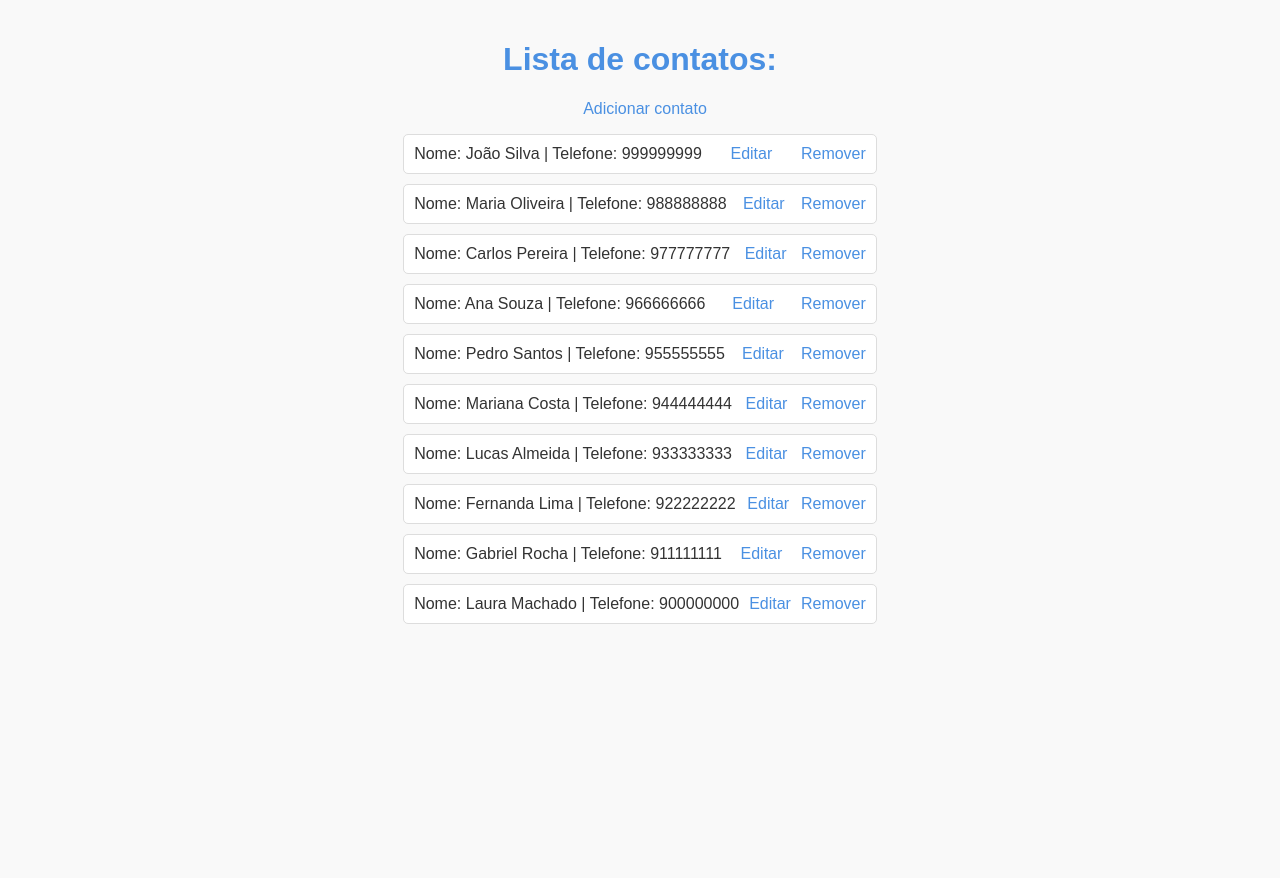
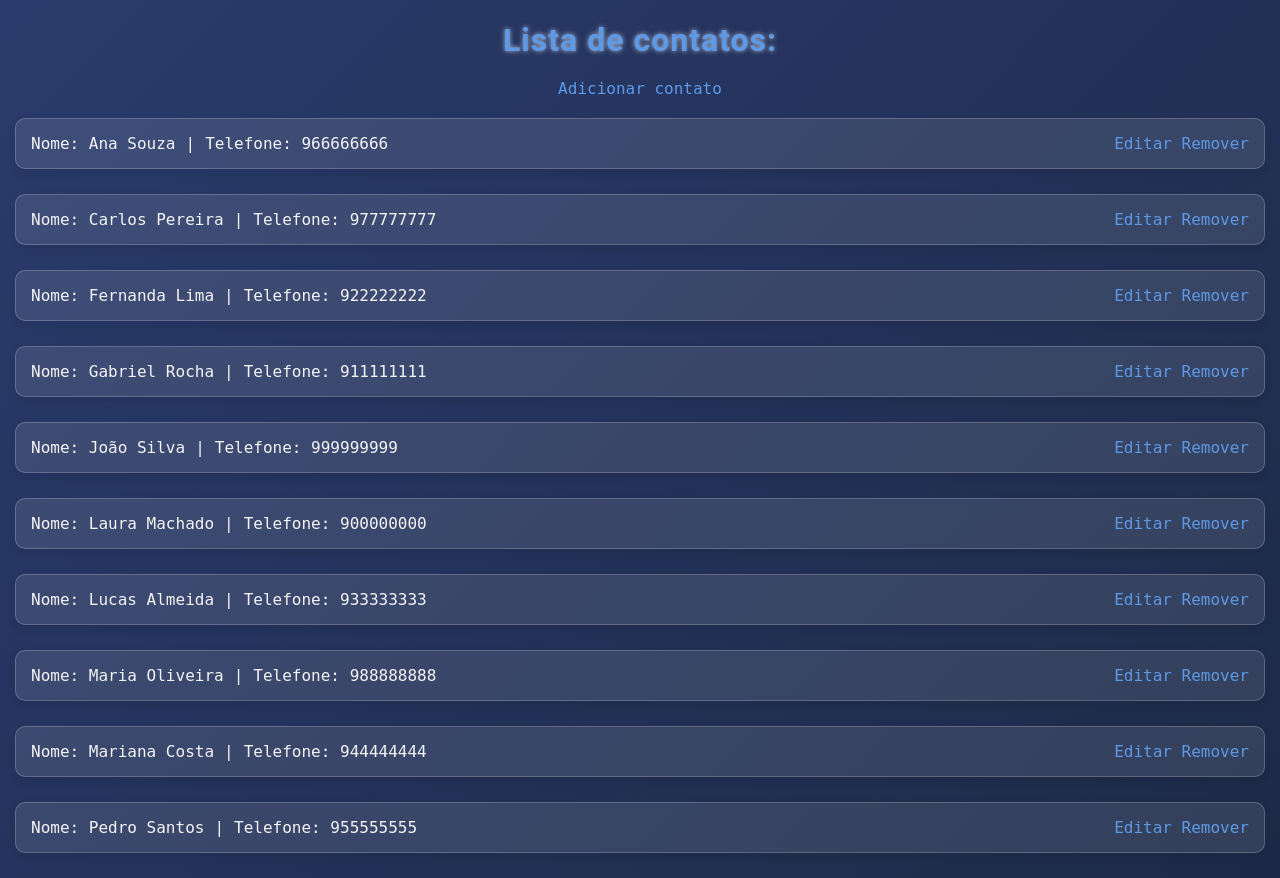
Before and after one commit to LucasPinheiroMachado/Lista-de-Contatos, a PHP site: page / in a window 1280 px wide. Before the commit the page ends 624 px from the top, so only its background shows below. Run offline with PHP 8.4, Linux system fonts and the light colour scheme; data comes from the database, SQL or seed files in the repository.

Commit message:
att layout

```diff
--- a/css/main.css
+++ b/css/main.css
@@ -1,79 +1,214 @@
+/* Corpo da página */
 body {
-    font-family: Arial, sans-serif;
-    margin: 20px;
-    padding: 0;
-    background-color: #f9f9f9;
-    color: #333;
+  font-family: 'Source Code Pro', monospace;
+  margin: 0;
+  padding: 0;
+  background: linear-gradient(135deg, #2a3b6d, #1d2a47);
+  color: #f4f4f4;
+  display: flex;
+  justify-content: center;
+  align-items: center;
+  flex-direction: column;
+  min-height: 100vh;
+  padding: 0 15px; /* Padding nas laterais */
+}
+
+/* Títulos */
+h1,
+h2 {
+  color: #5e99e6;
+  text-shadow: 0 0 5px rgba(255, 255, 255, 0.6);
+  font-family: 'Roboto', sans-serif;
+  letter-spacing: 1px;
+  margin-bottom: 20px; /* Espaçamento entre o título e o botão */
+}
+
+/* Links */
+a {
+  color: #5e99e6;
+  text-decoration: none;
+  transition: all 0.3s ease;
+}
+
+#link-add {
+  margin-bottom: 20px;
+}
+
+a:hover {
+  text-decoration: underline;
+  color: #88b5e8;
+}
+
+/* Lista */
+ul {
+  list-style: none;
+  padding: 0;
+  margin: 0;
+  width: 100%;
+}
+
+/* Contatos */
+li {
+  background: rgba(255, 255, 255, 0.1);
+  border: 1px solid rgba(255, 255, 255, 0.2);
+  padding: 15px;
+  margin-bottom: 25px; /* Espaçamento maior entre os contatos */
+  border-radius: 10px;
+  display: flex;
+  justify-content: space-between;
+  align-items: center;
+  box-shadow: 0 4px 10px rgba(0, 0, 0, 0.1);
+  transition: all 0.3s ease;
+}
+
+#nameTel {
+  display: flex;
+  justify-content: flex-start;
+  align-items: flex-start;
+  flex-direction: row;
+}
+
+#sep{
+  margin-left: 10px;
+  margin-right: 10px;
+}
+
+li:hover {
+  background: rgba(255, 255, 255, 0.15);
+  transform: translateY(-3px);
+}
+
+button.edit,
+button.remove {
+  margin-left: 15px;
+  padding: 8px 15px;
+  font-size: 14px;
+  border-radius: 5px;
+  background-color: #ff6f61;
+  color: white;
+  border: none;
+  cursor: pointer;
+  transition: background-color 0.3s ease;
+}
+
+button.edit:hover,
+button.remove:hover {
+  background-color: #d45e51;
+}
+
+/* Botão Adicionar Contato */
+button.add-contact {
+  background-color: #5e99e6;
+  color: #fff;
+  border: none;
+  padding: 12px 25px;
+  border-radius: 8px;
+  font-size: 16px;
+  cursor: pointer;
+  box-shadow: 0 4px 8px rgba(0, 0, 0, 0.1);
+  transition: background-color 0.3s ease, transform 0.3s ease;
+  margin-bottom: 20px; /* Espaçamento entre os contatos e o botão */
+}
+
+button.add-contact:hover {
+  background-color: #357ab8;
+  transform: translateY(-2px);
+}
+
+/* Contêiner do formulário */
+.form-container {
+  width: 100%;
+  display: flex;
+  justify-content: center;
+  align-items: center;
+  flex-direction: column;
+  margin-top: 40px;
+}
+
+/* Estilos para o formulário */
+form {
+  background: rgba(255, 255, 255, 0.1);
+  padding: 25px;
+  border: 1px solid rgba(255, 255, 255, 0.2);
+  border-radius: 10px;
+  max-width: 450px;
+  box-shadow: 0 6px 15px rgba(0, 0, 0, 0.2);
+  width: 90%;
+  transition: all 0.3s ease;
+}
+
+form:hover {
+  transform: translateY(-5px);
+}
+
+/* Inputs */
+input[type='text'],
+input[type='tel'] {
+  width: calc(100% - 20px);
+  padding: 12px;
+  margin-bottom: 20px;
+  border: 1px solid rgba(255, 255, 255, 0.2);
+  border-radius: 8px;
+  font-size: 14px;
+  background: rgba(255, 255, 255, 0.05);
+  color: #fff;
+  transition: all 0.3s ease;
+}
+
+input[type='text']:focus,
+input[type='tel']:focus {
+  border-color: #5e99e6;
+  outline: none;
+  background: rgba(255, 255, 255, 0.1);
+}
+
+/* Centralizando o botão enviar */
+button[type='submit'] {
+  background-color: #5e99e6;
+  color: white;
+  border: none;
+  padding: 12px 25px;
+  border-radius: 8px;
+  font-size: 16px;
+  cursor: pointer;
+  display: block;
+  width: 100%;
+  margin-top: 20px;
+  transition: background-color 0.3s ease, transform 0.3s ease;
+}
+
+button[type='submit']:hover {
+  background-color: #357ab8;
+  transform: translateY(-2px);
+}
+
+/* Responsividade */
+@media (max-width: 768px) {
+  body {
+    padding: 10px;
+  }
+
+  form {
+    width: 90%;
+    max-width: none;
+  }
+
+  button {
+    padding: 10px 20px;
+    font-size: 14px;
+  }
+
+  li {
+    flex-direction: column;
+    align-items: center;
+  }
+  #nameTel {
     display: flex;
     justify-content: center;
     align-items: center;
     flex-direction: column;
   }
-
-  h1, h2 {
-    color: #4a90e2;
+  #sep {
+    display: none;
   }
-
-  a {
-    color: #4a90e2;
-    text-decoration: none;
-    margin-left: 10px;
-  }
-
-  a:hover {
-    text-decoration: underline;
-  }
-
-  ul {
-    list-style: none;
-    padding: 0;
-  }
-
-  li {
-    background: #fff;
-    border: 1px solid #ddd;
-    padding: 10px;
-    margin-bottom: 10px;
-    border-radius: 5px;
-    display: flex;
-    justify-content: space-between;
-    align-items: center;
-  }
-
-  button {
-    background-color: #4a90e2;
-    color: #fff;
-    border: none;
-    padding: 10px 20px;
-    border-radius: 5px;
-    cursor: pointer;
-  }
-
-  button:hover {
-    background-color: #357ab8;
-  }
-
-  .form-container {
-    width: 100vw;
-    display: flex;
-    justify-content: center;
-    align-items: center;
-    flex-direction: column;
-  }
-
-  form {
-    background: #fff;
-    padding: 20px;
-    border: 1px solid #ddd;
-    border-radius: 5px;
-    max-width: 400px;
-  }
-
-  input[type="text"], input[type="tel"] {
-    width: calc(100% - 20px);
-    padding: 10px;
-    margin-bottom: 15px;
-    border: 1px solid #ddd;
-    border-radius: 5px;
-    font-size: 14px;
-  }
+}
--- a/index.php
+++ b/index.php
@@ -2,7 +2,7 @@
 
   require_once './db/conn.php';
 
-  $sql = 'SELECT * FROM contato';
+  $sql = 'SELECT * FROM contato ORDER BY nome';
 
   $ps = $pdo->query($sql);
 
@@ -19,7 +19,7 @@
   </head>
   <body>
     <h1>Lista de contatos:</h1>
-    <a href="form-cadastro.php">Adicionar contato</a>
+    <a href="form-cadastro.php" id="link-add">Adicionar contato</a>
     <ul>
     <?php
       foreach($contatos as $contato){
@@ -29,7 +29,7 @@
         $urlRemocao = '/remover.php?id=' . $contato['id'];
         $linkRemocao = '<a href="' . $urlRemocao . '" >Remover</a>';
         echo <<<HTML
-          <li>Nome: $contato[nome] | Telefone: $contato[telefone] $linkAlteracao $linkRemocao</a></li>
+          <li><div id='nameTel'><div>Nome: $contato[nome] </div> <span id='sep'>|</span> <div>Telefone: $contato[telefone]</div></div> <div id='containerLinks'> $linkAlteracao $linkRemocao</a></div></li>
         HTML;
       }
     ?>
```
